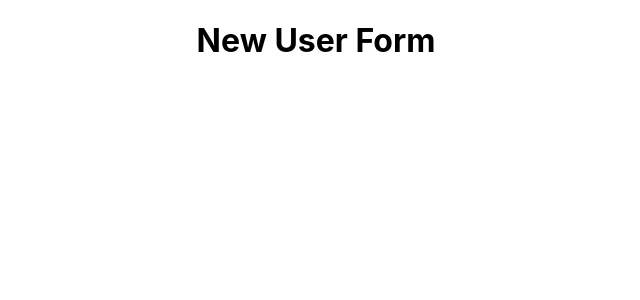
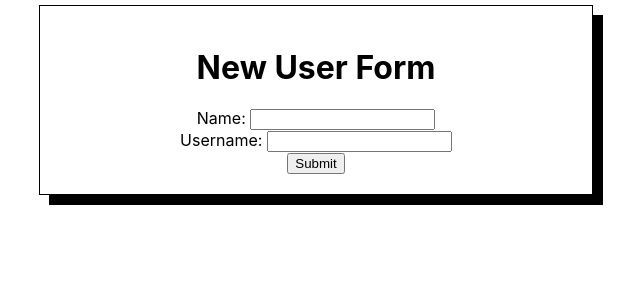
Before and after one commit to digitopolis/task-tracker-frontend, a React (Create React App) app: page / in a window 1280 px wide. Shown: the top 300 px of the page, without its empty margins (324-964 px from the left). Built offline with nearby package versions, Linux system fonts and the light colour scheme.

Commit message:
start building new user form

```diff
--- a/src/components/NewUserForm.js
+++ b/src/components/NewUserForm.js
@@ -1,14 +1,37 @@
 import React from 'react'
-// import PropTypes from 'prop-types'
+import styled from 'styled-components'
 
 class NewUserForm extends React.Component {
 	render () {
 		return (
-			<div>
-				<h1>New User Form</h1>
-			</div>
+			<OuterDiv >
+				<InnerDiv>
+					<h1>New User Form</h1>
+					<form>
+						Name: <input type='text'/><br/>
+						Username: <input type='text'/><br/>
+					<input type='submit'/>
+					</form>
+				</InnerDiv>
+			</OuterDiv>
 		)
 	}
 }
 
 export default NewUserForm;
+
+const InnerDiv = styled.div`
+	margin: auto;
+	width: 40%;
+	padding: 20px;
+	border-style: solid;
+	border-width: 1px;
+	box-shadow: 10px 10px;
+`
+
+const OuterDiv = styled.div`
+	height: 200px;
+	display: flex;
+	justify-content: center;
+	align-items: center;
+`
```
